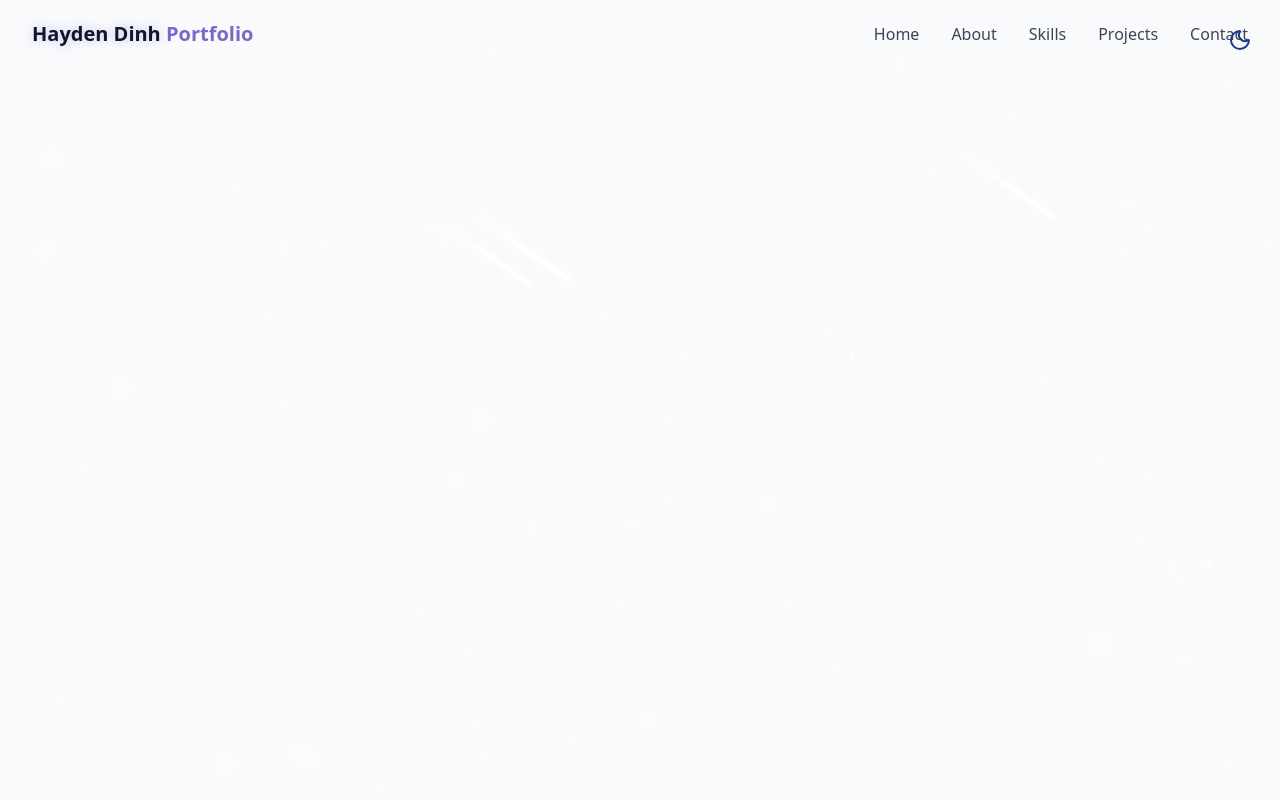
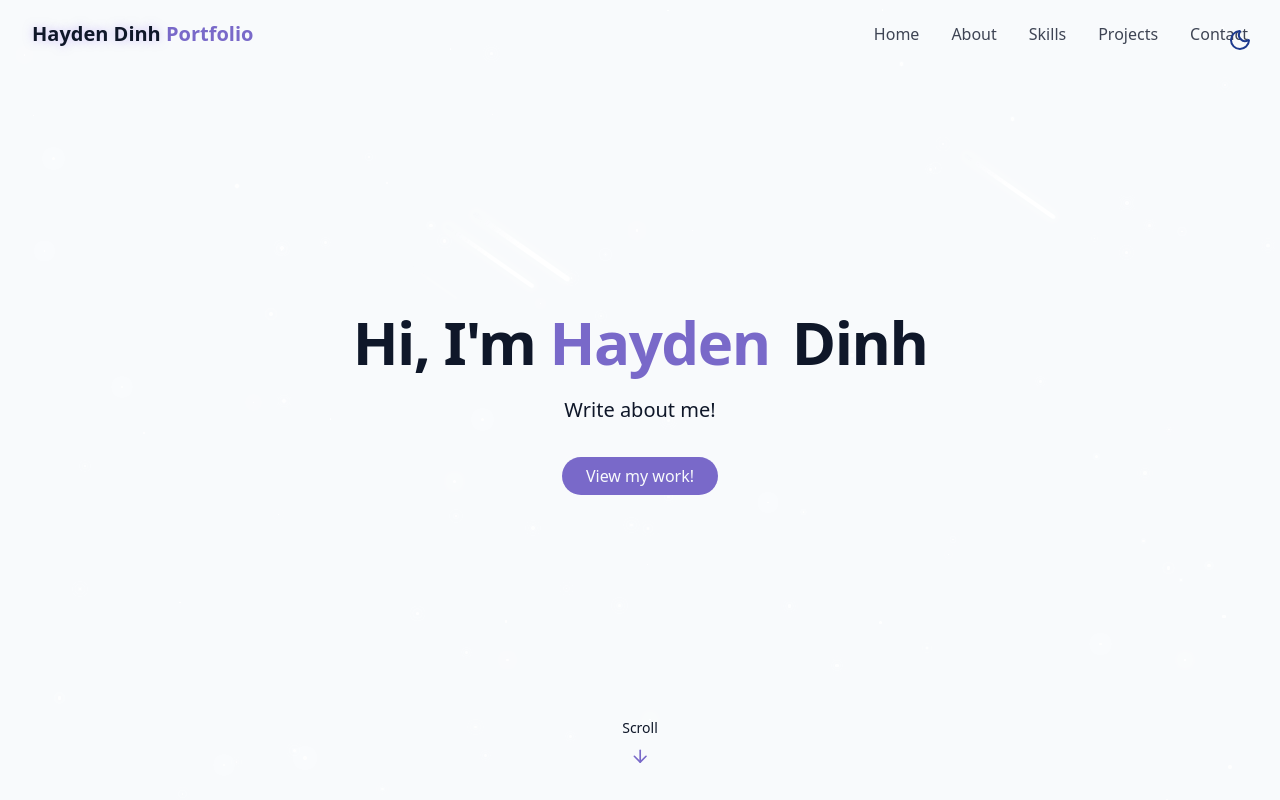
Before and after one commit to hpdinh/Hayden-Dinh-Portfolio, a React (Vite) app: page / in a window 1280 px wide. Built offline with nearby package versions, Linux system fonts and the light colour scheme.

Commit message:
Hero section framed
hero section framed with styling. Still needs to be filled in.

```diff
--- /dev/null
+++ b/src/components/HeroSection.jsx
@@ -0,0 +1,34 @@
+import { ArrowDown } from "lucide-react"
+
+
+export const HeroSection = () => {
+    return <section
+    id="hero"
+    className="relative min-h-screen flex flex-col items-center justify-center px-4"
+    >
+        <div className="container max-w-4xl mx-auto text-center z-10">
+            <div className="space-y-6">
+                <h1 className="text-4xl md:text-6xl font-bold tracking-tight">
+                    <span className="opacity-0 animate-fade-in">Hi, I'm</span>
+                    <span className="text-primary opacity-0 animate-fade-in-delay-1"> Hayden</span>
+                    <span className="text-gradient ml-2 opacity-0 animate-fade-in-delay-2"> Dinh</span>
+                </h1>
+                <p
+                className="text-lg md:text-xl text-muted-foreground max-2-2xl mx-auto opacity-0 animate-fade-in-delay-3"
+                >
+                    Write about me!
+                </p>
+                <div className="pt-4 opacity-0 animate-fade-in-delay-4">
+                    <a href="#projects" className="cosmic-button">
+                        View my work!
+                    </a>
+                </div>
+            </div>
+        </div>
+
+        <div className="absolute bottom-8 left-1/2 transform -translate-x-1/2 flex flex-col items-center animate-bounce">
+            <span className="text-sm text-muted-foreground mb-2"> Scroll </span>
+            <ArrowDown className="h-5 w-5 text-primary" />
+        </div>
+    </section>
+}
--- a/src/pages/Home.jsx
+++ b/src/pages/Home.jsx
@@ -1,6 +1,7 @@
 import { ThemeToggle } from "../components/ThemeToggle";
 import { StarBackground } from "../components/StarBackground"
 import { Navbar } from "@/components/Navbar"
+import {HeroSection} from "@/components/HeroSection"
 
 export const Home = () => {
     return (
@@ -15,7 +16,9 @@
     <Navbar />
 
     {/* Main Content */}
-
+    <main>
+        <HeroSection />
+    </main>
     {/* Footer */}
     </div>
     );
```
Also changed, not shown: src/components/AboutMe.jsx (added).
